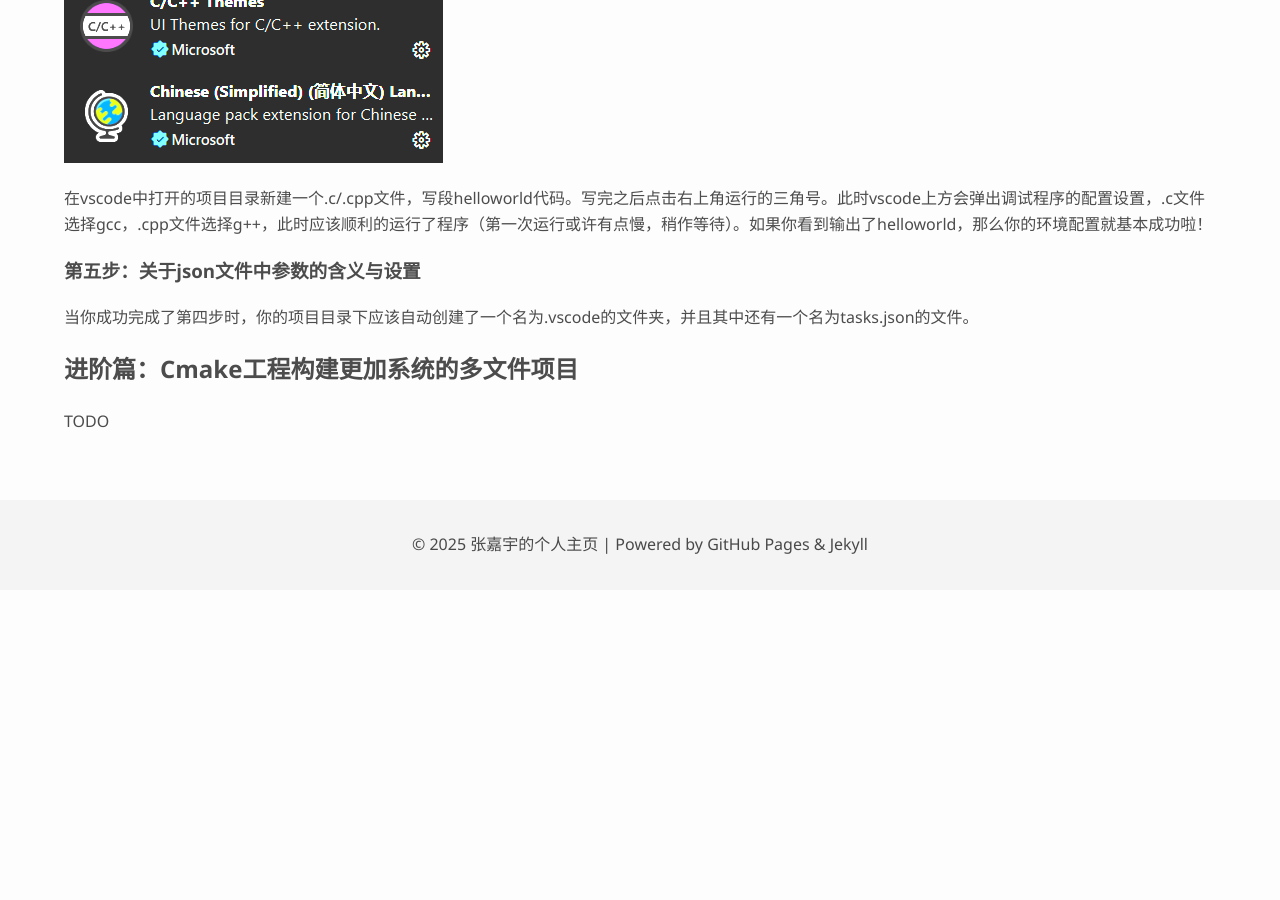
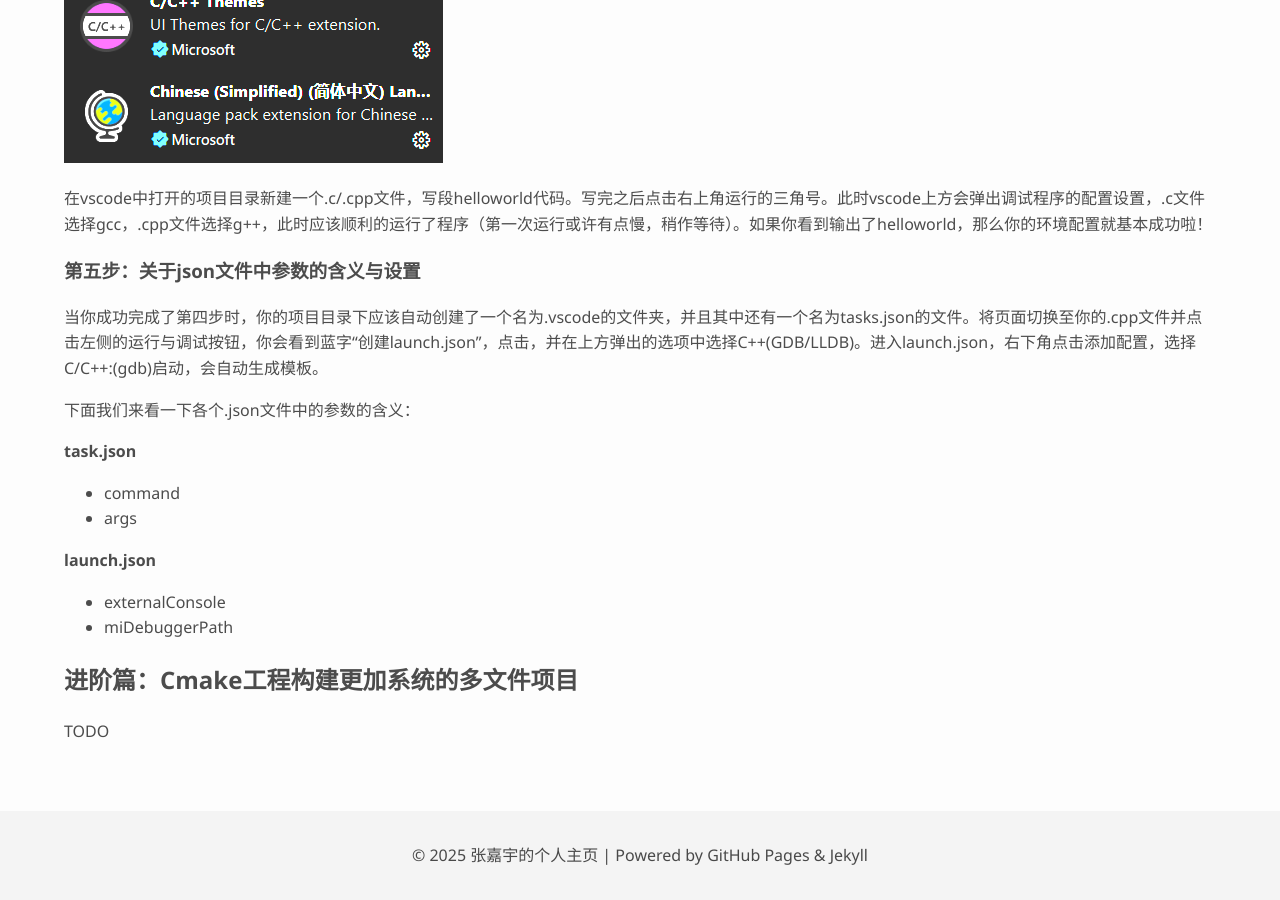
Before and after one commit to kuiningzzzz/kuiningzzzz.github.io, a Jekyll site: the page built from tutorial/c_in_vscode.md, in a window 1280 px wide and 900 px high, scrolled down 996 px. Built offline with Jekyll 4.4.1, drawn with Linux system fonts in a browser that asks for light colours; comment, search, counter and statistics services are not loaded; before the commit the page ends 1586 px from its top, so only the background shows below that.

Commit message:
(continue)c_in_vscode

```diff
--- a/tutorial/c_in_vscode.md
+++ b/tutorial/c_in_vscode.md
@@ -33,7 +33,21 @@
 
 ### 第五步：关于json文件中参数的含义与设置
 
-当你成功完成了第四步时，你的项目目录下应该自动创建了一个名为.vscode的文件夹，并且其中还有一个名为tasks.json的文件。
+当你成功完成了第四步时，你的项目目录下应该自动创建了一个名为.vscode的文件夹，并且其中还有一个名为tasks.json的文件。将页面切换至你的.cpp文件并点击左侧的运行与调试按钮，你会看到蓝字“创建launch.json”，点击，并在上方弹出的选项中选择C++(GDB/LLDB)。进入launch.json，右下角点击添加配置，选择C/C++:(gdb)启动，会自动生成模板。
+
+下面我们来看一下各个.json文件中的参数的含义：
+
+**task.json**
+
+- command
+- args
+
+**launch.json**
+
+- externalConsole
+- miDebuggerPath
+
+
 
 
 ## 进阶篇：Cmake工程构建更加系统的多文件项目
```
